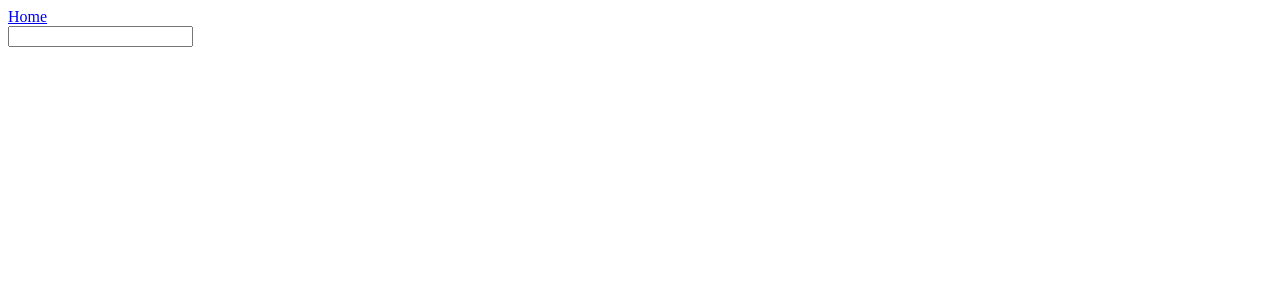
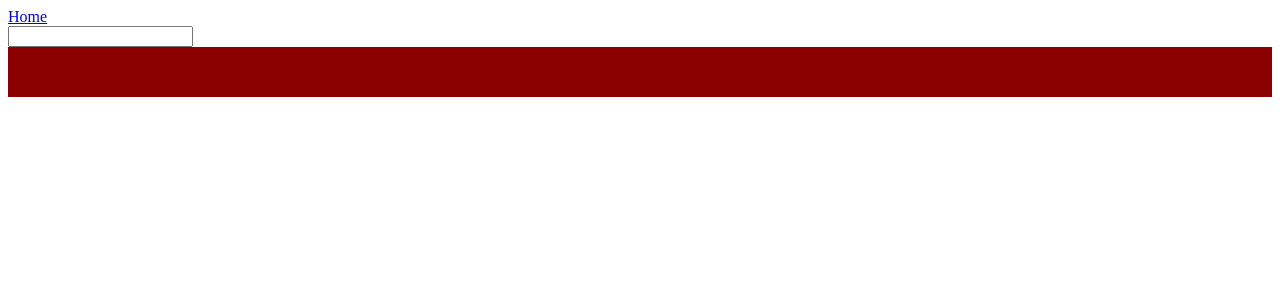
Before and after one commit to danielmichaneck/Exercise-React-Cocktail-API, a React (Vite) app: page /search-cocktail in a window 1280 px wide. Shown: the top 300 px of the page. Built offline with nearby package versions, Linux system fonts and the light colour scheme.

Commit message:
Added thumbnails.

```diff
--- a/src/App.tsx
+++ b/src/App.tsx
@@ -1,5 +1,5 @@
 import { Outlet } from 'react-router-dom';
-import './App.css'
+import "./css/App.css"
 import { Header } from './components';
 import { ICocktail } from './interfaces';
 import { useState } from 'react';
--- a/src/components/Cocktail.tsx
+++ b/src/components/Cocktail.tsx
@@ -2,10 +2,19 @@ import { ReactElement, useEffect, useState } from "react";
 import { ICocktail } from "../interfaces";
 import { getCocktail } from "../getCocktail";
 
+
+import '../css/Cocktail.css'
+
 interface CocktailProps {
+    thumbnail: string;
     text: string;
 }
 
-export function Cocktail({text}: CocktailProps): ReactElement {
-    return <p>{text}</p>;
+export function Cocktail(props: CocktailProps): ReactElement {
+    return <div className="cocktail-card">
+        <figure className="cocktail-figure">
+            <img src={props.thumbnail} className="cocktail-image"></img>
+        </figure>
+        <p className="cocktail-name">{props.text}</p>
+    </div>;
 }
--- /dev/null
+++ b/src/css/Cocktail.css
@@ -0,0 +1,16 @@
+.cocktail-card {
+    background-color: darkred;
+    display: flex;
+    color: white;
+}
+
+.cocktail-figure {
+
+}
+.cocktail-image {
+
+}
+
+.cocktail-name {
+
+}
--- a/src/pages/HomePage.tsx
+++ b/src/pages/HomePage.tsx
@@ -8,23 +8,30 @@ import { defaultCocktail } from "../defaultCocktail";
 export function HomePage(): ReactElement {
     const [randomCocktail, setRandomCocktail] = useState<ICocktail>(defaultCocktail());
 
+    useEffect(() => {
+        updateRandomCocktail();
+    }, []);
+
     const setRC = (c: ICocktail) => {
         setRandomCocktail(c);
     }
 
-    useEffect(() => {
+    const updateRandomCocktail = () => {
         getCocktail("", true).then((cs: ICocktail[]) => {
             cs.map((c: ICocktail) => {
                 console.log("Random cocktail: " + c)
                 setRC(c);
             })
         })
-    }, []);
+    }
 
-
+    const handleOnClick: React.MouseEventHandler<HTMLButtonElement> = () => {
+        updateRandomCocktail();
+    }
 
     return <div>
         <Link to="/search-cocktail">Search</Link>
-        <Cocktail key={randomCocktail.id} text={randomCocktail.name}/>
+        <Cocktail key={randomCocktail.id} text={randomCocktail.name} thumbnail={randomCocktail.thumbnail}/>
+        <button onClick={handleOnClick}>Another cocktail?</button>
     </div>
 }
--- a/src/pages/SearchPage.tsx
+++ b/src/pages/SearchPage.tsx
@@ -34,7 +34,7 @@ export function SearchPage(): ReactElement {
         <Link to="/">Home</Link>
         <SearchForm submit={submit}/>
         {cocktails?.map((cocktail) => {
-            return <Cocktail key={cocktail.id} text={cocktail.name}/>
+            return <Cocktail key={cocktail.id} text={cocktail.name} thumbnail={cocktail.thumbnail}/>
         })}
     </div>
 }
```
Also changed, not shown: src/css/App.css (added).
